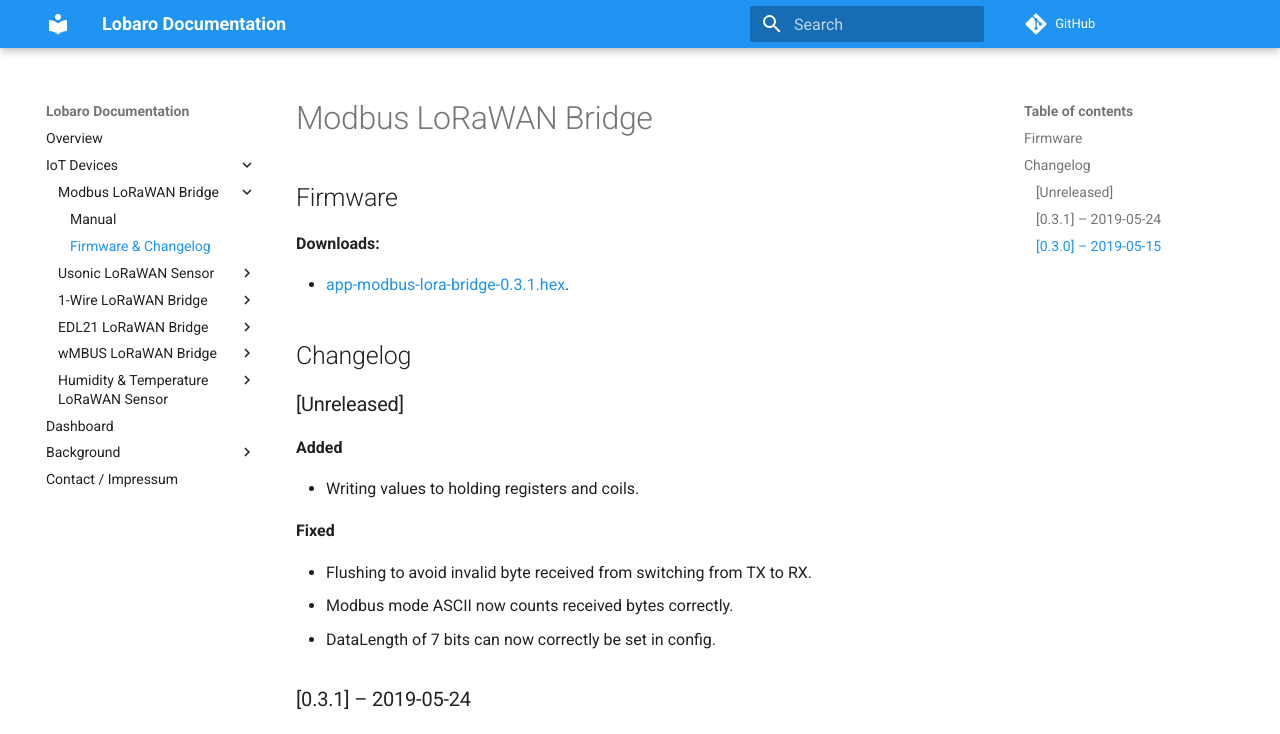
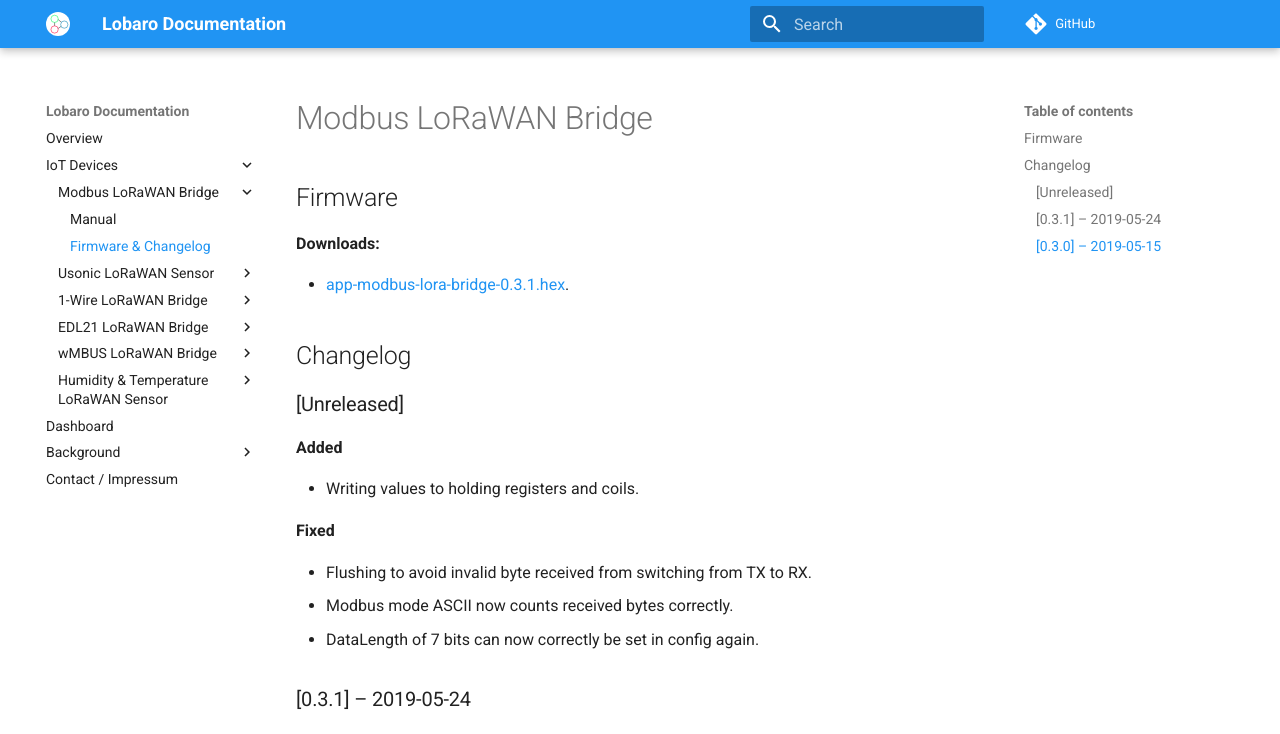
Before and after one commit to Lobaro/docs, an MkDocs documentation site: the page built from docs/iot-devices/modbus-lorawan/firmware.md, in a window 1280 px wide and 1124 px high. Shown: the top 734 px of the window. Built offline with MkDocs 1.6.1 and Material for MkDocs 9.7.7, drawn with Linux system fonts in a browser that asks for light colours; a script that is not in the unit is left out; comment, search, counter and statistics services are not loaded.

Commit message:
Add favicon and logo

```diff
--- a/docs/iot-devices/modbus-lorawan/firmware.md
+++ b/docs/iot-devices/modbus-lorawan/firmware.md
@@ -17,7 +17,7 @@
 
 * Flushing to avoid invalid byte received from switching from TX to RX.
 * Modbus mode ASCII now counts received bytes correctly.
-* DataLength of 7 bits can now correctly be set in config.
+* DataLength of 7 bits can now correctly be set in config again.
 
 ### [0.3.1] &ndash; 2019-05-24
 **Fixed**
--- a/mkdocs.yml
+++ b/mkdocs.yml
@@ -3,6 +3,8 @@
 theme:
   #    name: cinder
   name: material
+  favicon: favicon.ico
+  logo: img/lobaro-rings-circle.svg
   #    name: readthedocs
   highlightjs: true
   palette:
```
